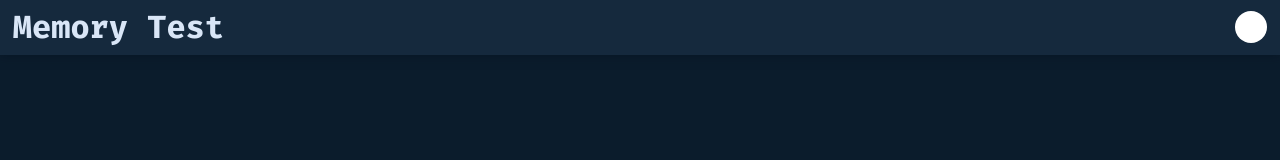
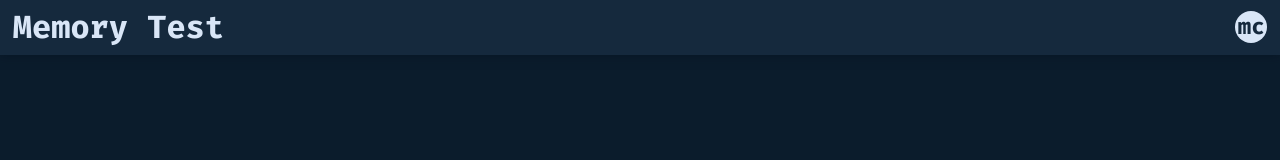
Before and after one commit to isaiahaiasi/memory-card, a React (Create React App) app: page / in a window 1280 px wide. Shown: the top 160 px of the page. Built offline with nearby package versions, Linux system fonts and the light colour scheme.

Commit message:
Detail Memory Clear button, more style fixes

```diff
--- a/src/App.jsx
+++ b/src/App.jsx
@@ -7,6 +7,10 @@ import GameHandler from "./components/GameHandler";
 const clearLocalStorage = () => {
   console.log("localStorage cleared!");
   localStorage.clear();
+
+  // hacky, but, alas, idga hoot
+  // eslint-disable-next-line no-restricted-globals
+  location.reload();
 };
 
 export default function App() {
@@ -14,10 +18,20 @@ export default function App() {
     <div className="App">
       <header>
         <span>Memory Test</span>
-        <div className="gh-icon-placeholder" onClick={clearLocalStorage}></div>
+        <button className="gh-icon-placeholder" onClick={clearLocalStorage}>
+          mc
+        </button>
       </header>
       <GameHandler />
-      <footer>created by isaiahaiasi w/ :heart:</footer>
+      <footer>
+        <a
+          href="https://github.com/isaiahaiasi/memory-card"
+          target="_blank"
+          rel="noreferrer"
+        >
+          created by isaiahaiasi w/ :heart:
+        </a>
+      </footer>
     </div>
   );
 }
--- a/src/components/GameOver.jsx
+++ b/src/components/GameOver.jsx
@@ -19,11 +19,13 @@ export default function EndView({
   return (
     <section className="game-over">
       <p>{gameOverMsg}</p>
-      <p style={{ fontSize: "4rem" }}>
+      <p className="game-over__score">
         {score}/{maxScore}
       </p>
       <p>Highscore: {highScore}</p>
-      <p style={{ fontSize: "1rem" }}>You clicked on these words:</p>
+      <p style={{ fontSize: "1rem", marginTop: ".5rem" }}>
+        You clicked on these words:
+      </p>
       <div className="game-over__word-list-spacer">
         <ol className="game-over__word-list">
           {clickedWords.map((word) => (
--- a/src/styles/game.css
+++ b/src/styles/game.css
@@ -15,7 +15,6 @@
   justify-content: space-between;
   height: 100%;
   width: 100%;
-  padding: 4rem 0;
 }
 
 .game-play-container {
@@ -46,7 +45,6 @@
 }
 
 .game-over {
-  /* box-sizing: border-box; */
   display: flex;
   flex-direction: column;
   justify-content: center;
@@ -56,7 +54,6 @@
   font-size: 1.2rem;
   text-align: center;
   overflow-y: none;
-  /* height: 100%; */
 }
 
 .game-over__word-list-spacer {
@@ -68,10 +65,24 @@
 }
 
 .game-over__word-list {
-  max-height: 35vh;
+  max-height: 30vh;
   overflow-y: scroll;
   padding-left: 3em;
   margin: 0.5rem 0;
   font-size: 1.3rem;
   text-align: left;
 }
+
+.game-over__score {
+  font-size: 4rem;
+}
+/* very small widths */
+@media only screen and (max-width: 24rem) {
+  .btn,
+  .game-over {
+    font-size: 1.2rem;
+  }
+  .game-over__score {
+    font-size: 2.5rem;
+  }
+}
--- a/src/styles/index.css
+++ b/src/styles/index.css
@@ -70,11 +70,33 @@ footer {
   box-shadow: var(--shadow-wide);
 }
 
+footer a {
+  text-decoration: none;
+  color: var(--col-light-0);
+}
+
+footer a:hover {
+  text-decoration: underline;
+}
+
 .gh-icon-placeholder {
   height: 2rem;
   width: 2rem;
+  border: none;
   border-radius: 50%;
-  background: white;
+  background: var(--col-light-0);
+  color: var(--col-dark-2);
+  text-align: center;
+  padding: 0 0 0.1rem 0;
+  overflow: hidden;
+  font-size: 1.4rem;
+  font-family: "Fira Code", monospace;
+  cursor: pointer;
+}
+
+.gh-icon-placeholder:hover {
+  background: rgb(250, 50, 50);
+  color: var(--col-light-0);
 }
 
 .btn {
```
